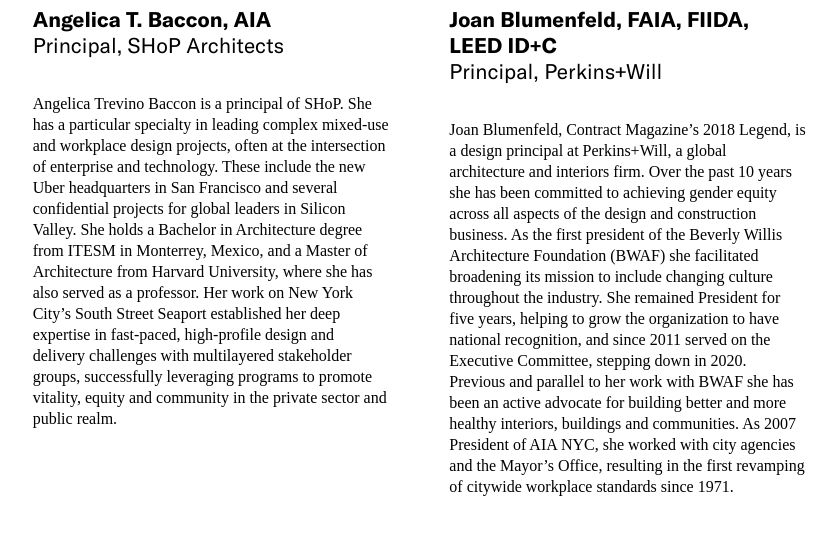
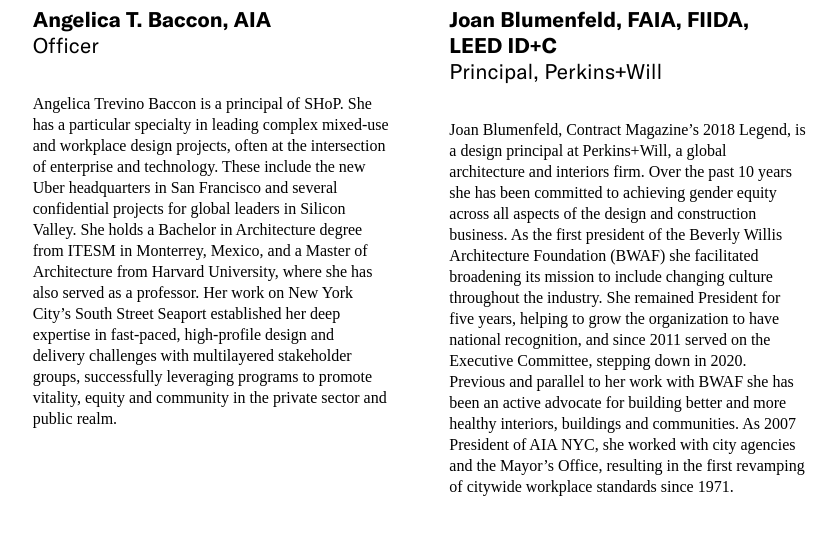
Before and after one commit to jengalas/bwaf-bbw, a Jekyll site: the page built from about/boardandstaff.md, in a window 1280 px wide and 900 px high, scrolled down 426 px, cut to the strip 228-797 px from the top of the window. Shown: the top 535 px of the strip, without its empty margins (444-1280 px from the left). Built offline with Jekyll 4.4.1, drawn with Linux system fonts in a browser that asks for light colours; some web fonts are replaced.

Commit message:
Update from Forestry.io Aislinn McNamara updated about/boardandstaff.md

```diff
--- a/about/boardandstaff.md
+++ b/about/boardandstaff.md
@@ -21,7 +21,7 @@
     link_url: ''
   portrait:
   - title: Angelica T. Baccon, AIA
-    title_role: Principal, SHoP Architects
+    title_role: Officer
     image: "/v1610937006/s_170713_webview_jkbimz.jpg"
     description: Angelica Trevino Baccon is a principal of SHoP. She has a particular
       specialty in leading complex mixed-use and workplace design projects, often
```
